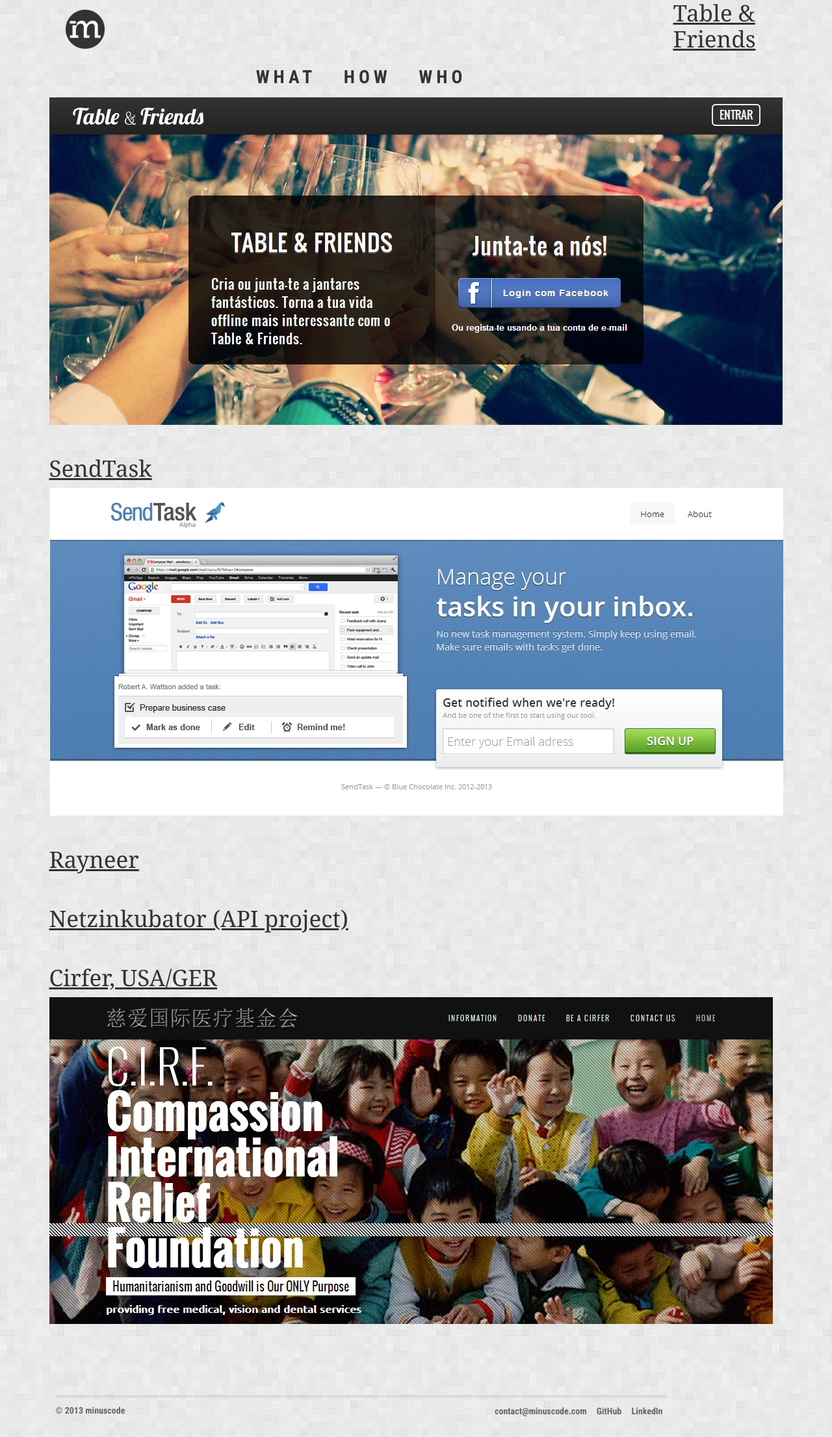
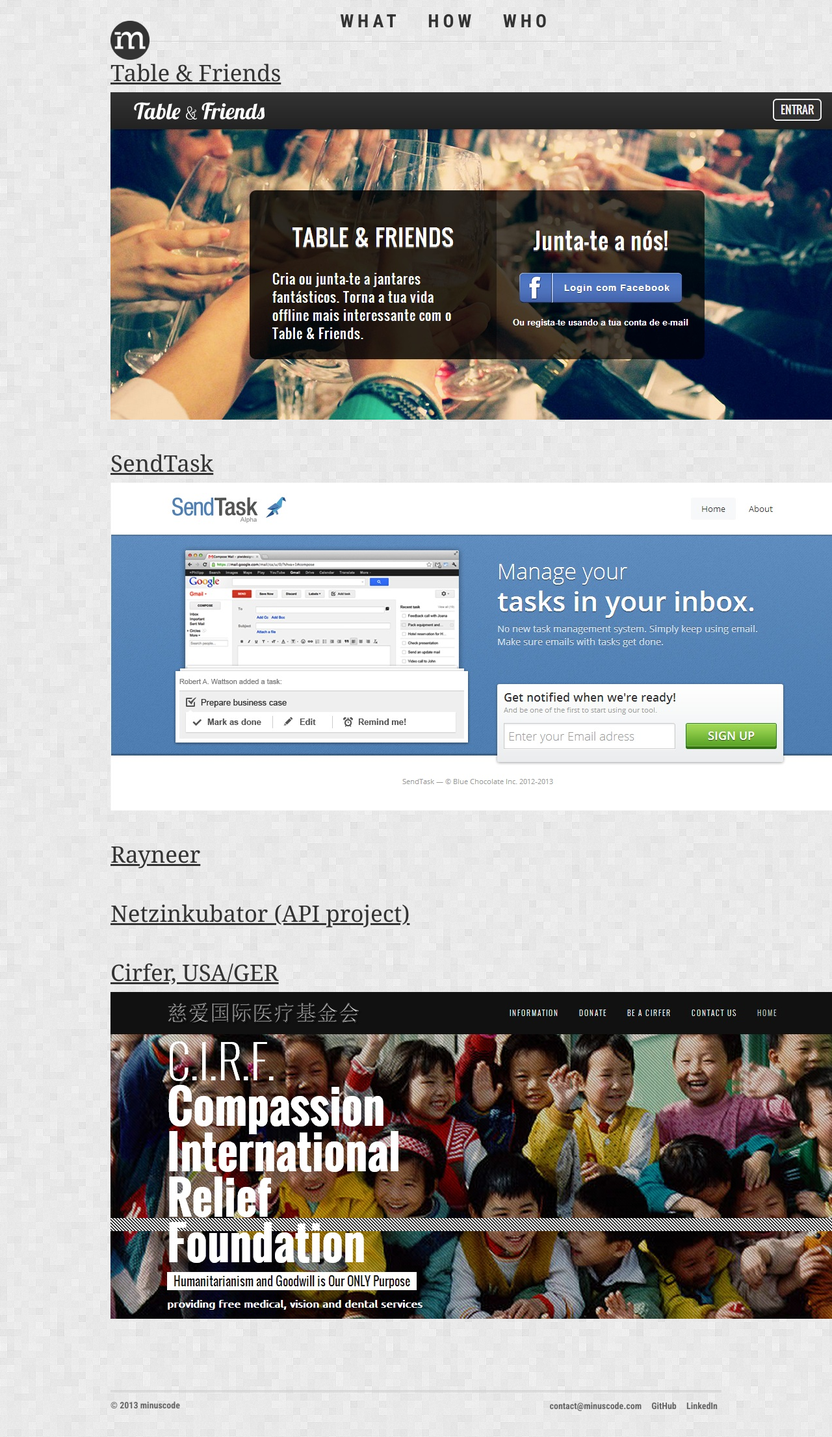
Before and after one commit to minuscode/minuscode.github.io, a Jekyll site: the page built from portfolio/index.html, in a window 1280 px wide. Shown: the whole page at 65% size. Built offline with Jekyll 4.4.1, drawn with Linux system fonts in a browser that asks for light colours.

Commit message:
added grid to main pages, and homepage link image

```diff
--- a/_layouts/default.html
+++ b/_layouts/default.html
@@ -30,15 +30,11 @@
     <div class="container">
 
       <div class="sixteen columns">
-        {% if page.url != '/index.html' %}
-        <div class="logo" role="banner">
-          <a href ="/">
-            <img src="/img/minuscode.png">
-          </a>
-        </div>
-        {% endif %}
         <nav class="navigation" role="navigation">
           <ul>
+          {% if page.url != '/index.html' %}
+            <li class="logo"><a href ="/"><img src="/img/minuscode.png"></a></li>
+          {% endif %}
               {% comment %}<li class="menu"><a class="button" href="/">Home</a></li>{% endcomment %}
               <li class="menu"><a class="menu" href="/portfolio">What</a></li>
               <li class="menu"><a class="menu" href="/services">How</a></li>
--- a/css/styles.css
+++ b/css/styles.css
@@ -72,12 +72,10 @@
   color: #2ecc71;
 }
 
-.logo, .logo-img {
-  margin: 15px;
-}
-
 .logo img {
   height: 60px;
+  float:left;
+  margin-top:10px;
 }
 
 strong {
--- a/portfolio/index.html
+++ b/portfolio/index.html
@@ -4,10 +4,11 @@
 category: portfolio
 ---
 
+<div class="sixteen columns">
 {% for post in site.posts %}
   {% if post.categories contains 'portfolio' %}
   {% if post.hide == null %}
-  <div class="grid_12">
+  <div class="">
     <h2><a href="{{ post.url }}">{{ post.title }}</a></h2>
     {% unless post.picture == null %}
       <img class="portfolio" src="{{ post.picture}}">
@@ -21,3 +22,4 @@
   {% endif %}
   {% endif %}
 {% endfor %}
+</div>
--- a/services/index.html
+++ b/services/index.html
@@ -3,6 +3,7 @@
 title: Services
 ---
 
+<div class="sixteen columns">
   <h3>How do we do?</h3>
   <h3>We specialize in using open-source technologies to do our work, namely:</h3>
   </br>
@@ -29,3 +30,4 @@
           <dd>Web Services</dd>
     <dd>Cloud Deployment - Amazon EC2, Heroku</dd>
   </dl>
+</div>
--- a/team/index.html
+++ b/team/index.html
@@ -4,6 +4,7 @@
 category: team
 ---
 
+<div class="sixteen columns">
 <h1>We are a collective, a group of individuals sharing one purpose:</h1>
   <p>Produce quality technology software!</p>
     <br/>
@@ -28,3 +29,5 @@
   </div>
   {% endif %}
 {% endfor %}
+
+</div>
```
Lines whose indentation alone changed are shown as unchanged.
